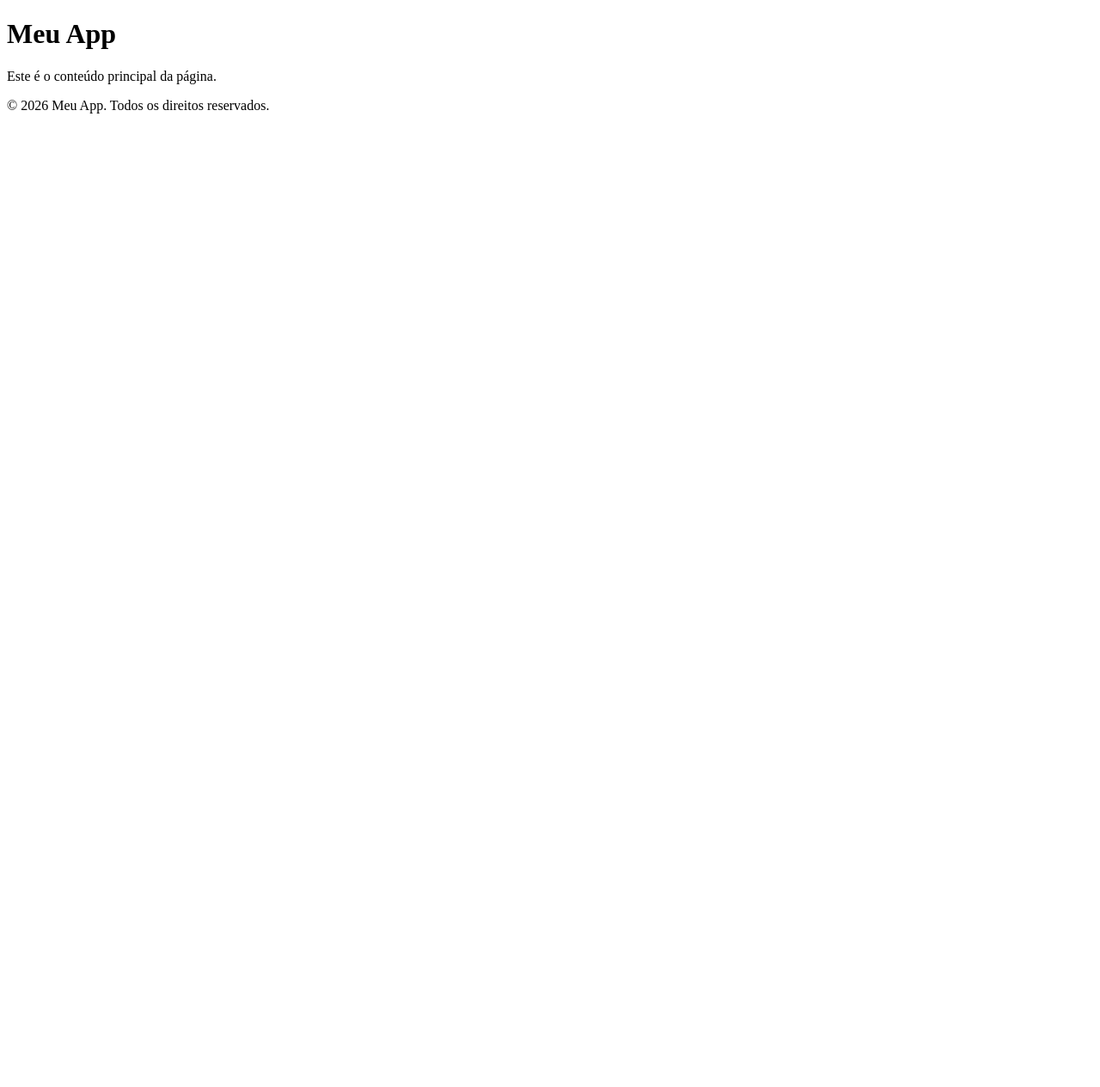
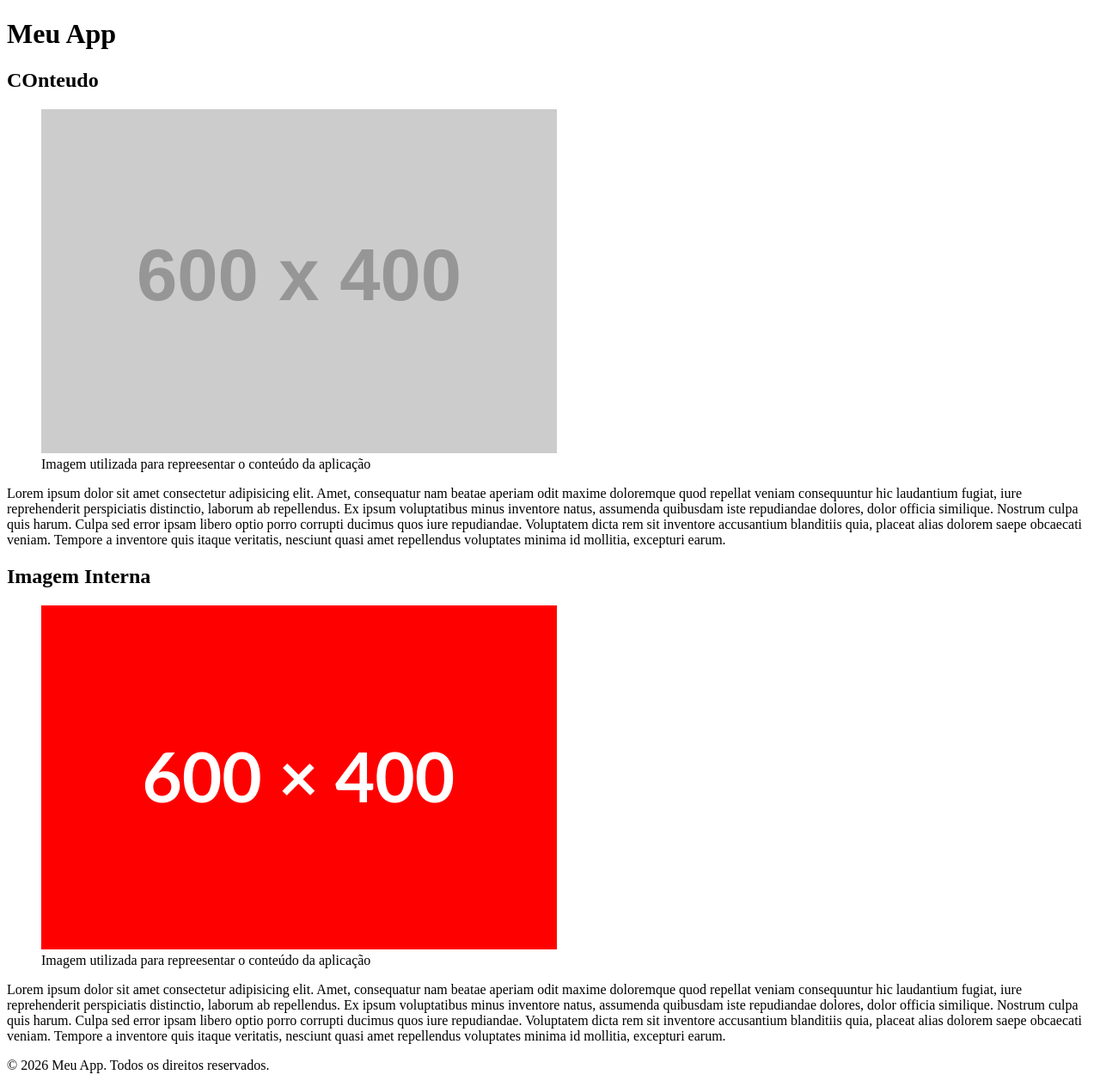
Before and after one commit to 1TDSPJ-26/front-2sem-aula-07, a React (Vite) app in the folder my-app/: page / in a window 1280 px wide. Shown: the whole page at 86% size. Before the commit the page ends 800 px from the top, so only its background shows below. Built offline with nearby package versions, Linux system fonts and the light colour scheme.

Commit message:
Feat:Trabalhando com imagens externas, internas e estáticas

```diff
--- a/my-app/src/components/Conteudo/index.tsx
+++ b/my-app/src/components/Conteudo/index.tsx
@@ -1,8 +1,28 @@
+import imgQuadrado from '../../img/quadrado.png'
+
 export default function Conteudo() {
   return (
     <main>
-      <p>Este é o conteúdo principal da página.</p>
-
+      <section>
+        <h2>COnteudo</h2>
+        <figure>
+          <img src="https://placehold.co/600x400/FF0000/FFFFFF/png" alt="Imagem ilustrativa do conteudo" />
+          <figcaption>Imagem utilizada para repreesentar o conteúdo da aplicação</figcaption>
+        </figure>
+        Lorem ipsum dolor sit amet consectetur adipisicing elit. Amet, consequatur nam beatae aperiam odit maxime doloremque quod repellat veniam consequuntur hic laudantium fugiat, iure reprehenderit perspiciatis distinctio, laborum ab repellendus.
+        Ex ipsum voluptatibus minus inventore natus, assumenda quibusdam iste repudiandae dolores, dolor officia similique. Nostrum culpa quis harum. Culpa sed error ipsam libero optio porro corrupti ducimus quos iure repudiandae.
+        Voluptatem dicta rem sit inventore accusantium blanditiis quia, placeat alias dolorem saepe obcaecati veniam. Tempore a inventore quis itaque veritatis, nesciunt quasi amet repellendus voluptates minima id mollitia, excepturi earum.
+      </section>
+      <section>
+        <h2>Imagem Interna</h2>
+        <figure>
+          <img src={imgQuadrado} alt="Imagem ilustrativa do conteudo" />
+          <figcaption>Imagem utilizada para repreesentar o conteúdo da aplicação</figcaption>
+        </figure>
+        Lorem ipsum dolor sit amet consectetur adipisicing elit. Amet, consequatur nam beatae aperiam odit maxime doloremque quod repellat veniam consequuntur hic laudantium fugiat, iure reprehenderit perspiciatis distinctio, laborum ab repellendus.
+        Ex ipsum voluptatibus minus inventore natus, assumenda quibusdam iste repudiandae dolores, dolor officia similique. Nostrum culpa quis harum. Culpa sed error ipsam libero optio porro corrupti ducimus quos iure repudiandae.
+        Voluptatem dicta rem sit inventore accusantium blanditiis quia, placeat alias dolorem saepe obcaecati veniam. Tempore a inventore quis itaque veritatis, nesciunt quasi amet repellendus voluptates minima id mollitia, excepturi earum.
+      </section>
     </main>
   );
 }
```
Also changed, not shown: my-app/src/img/quadrado.png (added).
